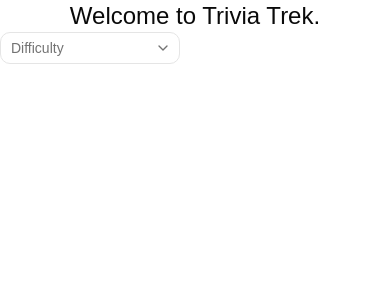
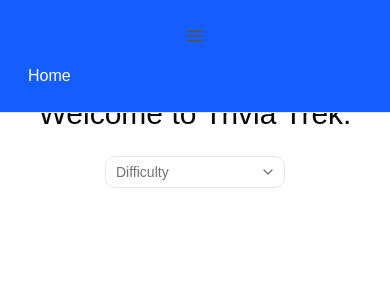
Before and after one commit to Jtoosh/oit_trivia_trek, a React (Vite) app: page / in a window 390 px wide. Shown: the top 300 px of the page. Built offline with nearby package versions, Linux system fonts and the light colour scheme.

Commit message:
navbar and welcome page ui fixes

```diff
--- a/src/App.tsx
+++ b/src/App.tsx
@@ -1,8 +1,10 @@
+import NavBar from "@/view/NavBar.js";
 import Welcome from "@/view/Welcome.js";
 
 const App = () => {
 	return (
-		<div>
+		<div className="flex flex-col items-center min-h-screen pt-16">
+			<NavBar />
 			<Welcome />
 		</div>
 	);
--- a/src/view/NavBar.tsx
+++ b/src/view/NavBar.tsx
@@ -0,0 +1,53 @@
+const NavBar = () => {
+	return (
+		<nav className="bg-blue-600 fixed w-full z-20 top-0 start-0 border-b border-gray-200">
+			<div className="max-w-screen-xl flex flex-wrap items-center justify-center mx-auto p-4">
+				<div className="flex md:order-2 space-x-3 md:space-x-0 rtl:space-x-reverse">
+					<button
+						data-collapse-toggle="navbar-sticky"
+						type="button"
+						className="inline-flex items-center p-2 w-10 h-10 justify-center text-sm text-gray-600 rounded-lg md:hidden hover:bg-gray-100 focus:outline-none focus:ring-2 focus:ring-gray-300"
+						aria-controls="navbar-sticky"
+						aria-expanded="false"
+					>
+						<span className="sr-only">Open main menu</span>
+						<svg
+							className="w-6 h-6"
+							aria-hidden="true"
+							xmlns="http://www.w3.org/2000/svg"
+							width="24"
+							height="24"
+							fill="none"
+							viewBox="0 0 24 24"
+						>
+							<path
+								stroke="currentColor"
+								stroke-linecap="round"
+								stroke-width="2"
+								d="M5 7h14M5 12h14M5 17h14"
+							/>
+						</svg>
+					</button>
+				</div>
+				<div
+					className="items-center justify-center w-full md:flex md:w-auto md:order-1"
+					id="navbar-sticky"
+				>
+					<ul className="flex font-medium md:space-x-8 rtl:space-x-reverse md:flex-row md:mt-0">
+						<li>
+							<a
+								href="yes.com"
+								className="block py-2 px-3 text-white hover:text-blue-200"
+								aria-current="page"
+							>
+								Home
+							</a>
+						</li>
+					</ul>
+				</div>
+			</div>
+		</nav>
+	);
+};
+
+export default NavBar;
--- a/src/view/Welcome.tsx
+++ b/src/view/Welcome.tsx
@@ -9,8 +9,8 @@ import {
 
 const Welcome = () => {
 	return (
-		<div className={"text-center align-super"}>
-			<h1 className={"text-2xl"}>Welcome to Trivia Trek.</h1>
+		<div className="flex flex-col items-center justify-center gap-6 p-8">
+			<h1 className={"text-3xl"}>Welcome to Trivia Trek.</h1>
 			<Select>
 				<SelectTrigger className="w-[180px]">
 					<SelectValue placeholder="Difficulty" />
```
Also changed, not shown: 1 other file (tests, documents, lock files or other folders).
